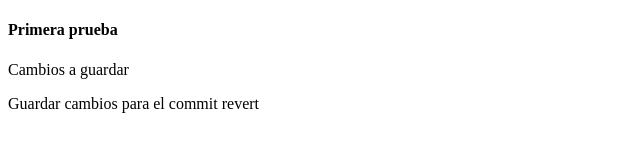
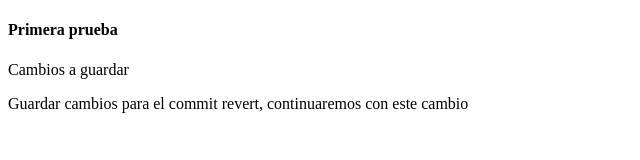
Before and after one commit to programaclases/pruebayotube, a plain HTML site: page index.html in a window 1280 px wide. Shown: the whole page, without its empty margins (0-640 px from the left). Drawn offline with Linux system fonts and the light colour scheme.

Commit message:
Primer commit revert Las primeras pruebas para recuperar un commit anterior

```diff
--- a/index.html
+++ b/index.html
@@ -10,7 +10,7 @@
     <h4>Primera prueba</h4>
     <p>Cambios a guardar</p>
     <p>
-        Guardar cambios para el commit revert
+        Guardar cambios para el commit revert, continuaremos con este cambio
     </p>
 </body>
 </html>
```
Also changed, not shown: 1 other file.
